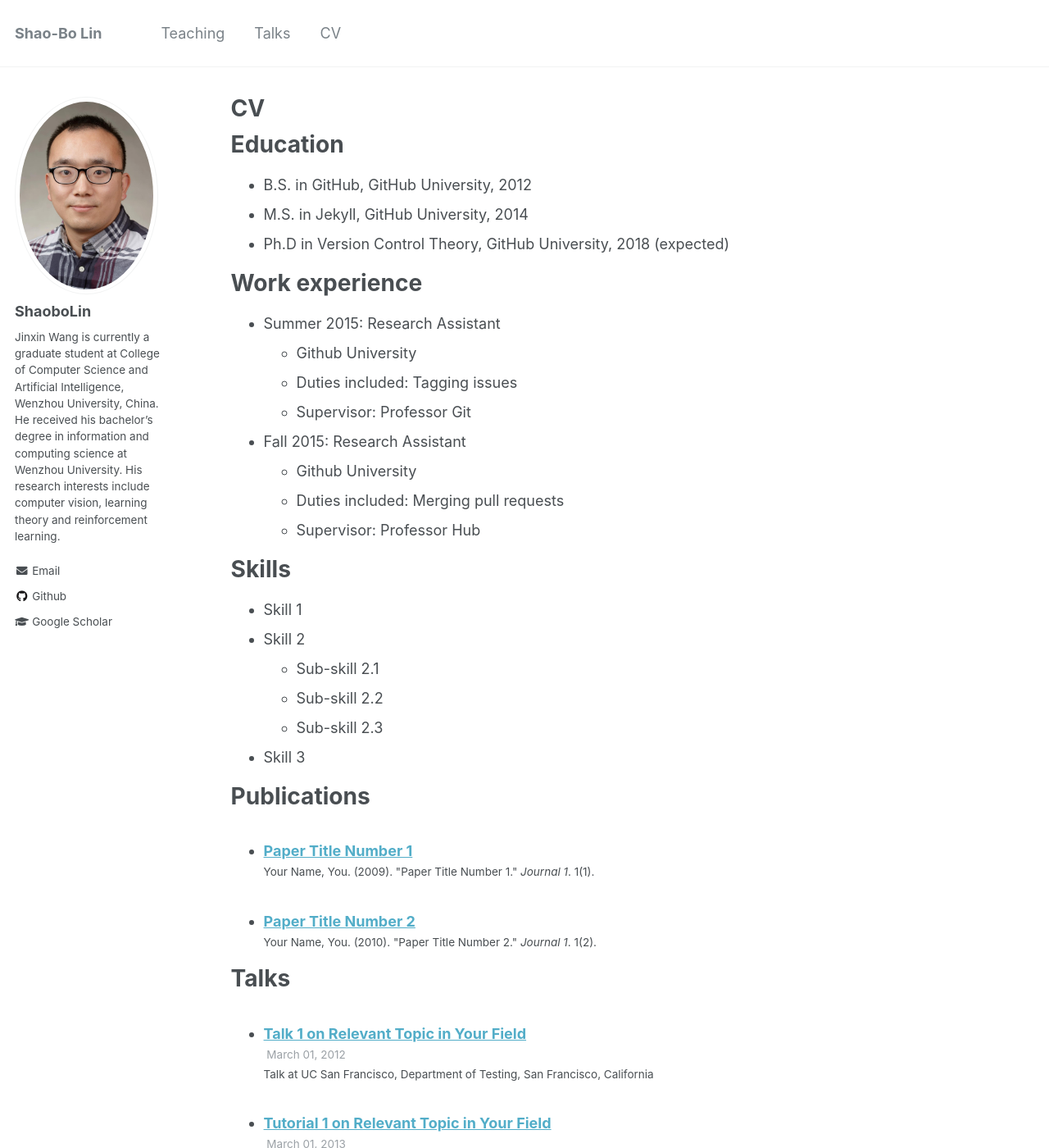
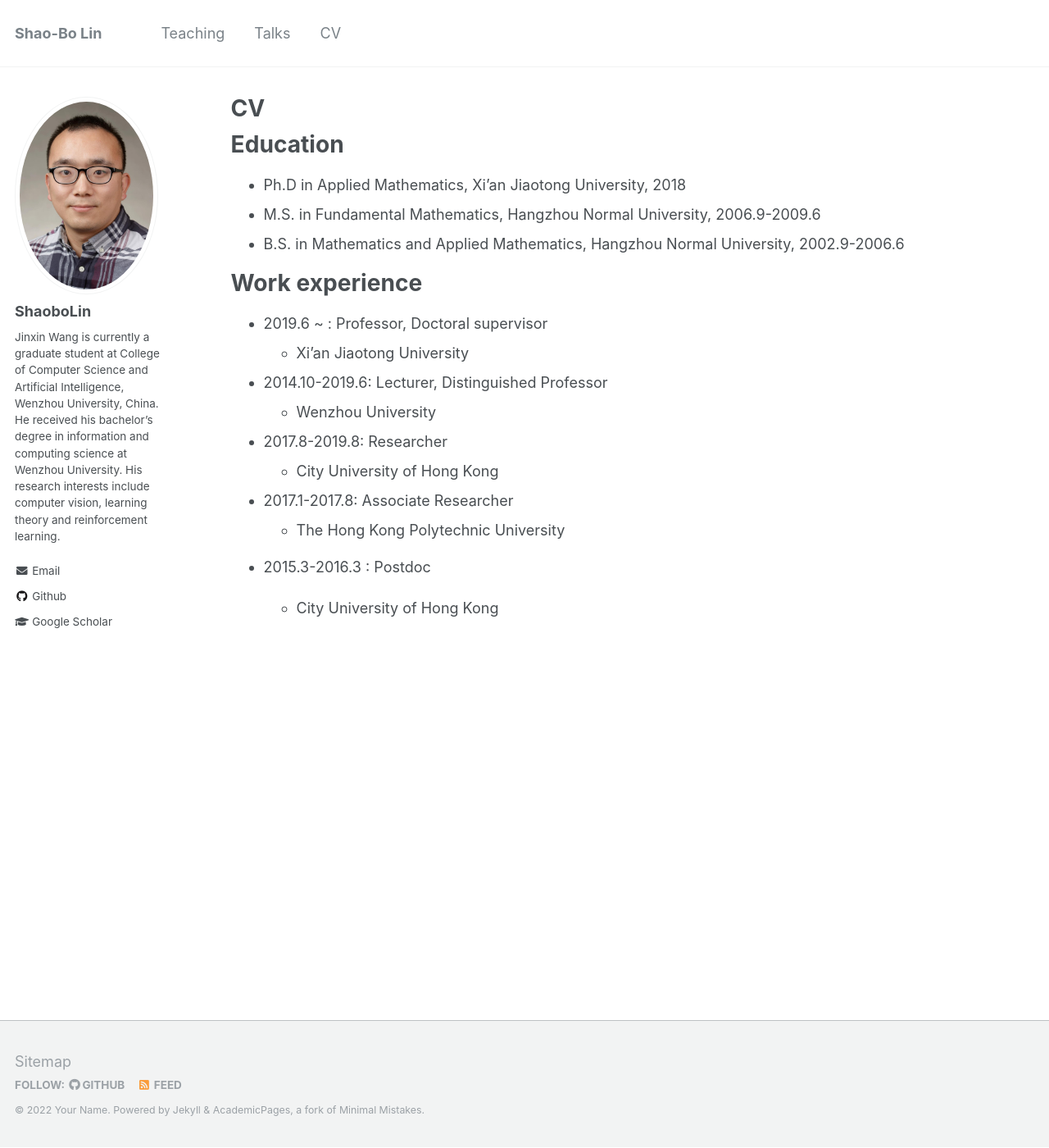
Before and after one commit to JxwangLearningTheory/JxwangLearningTheory.github.io, a Jekyll site: the page built from _pages/cv.md, in a window 1280 px wide and 1400 px high. Shown: the whole window at 82% size. Built offline with Jekyll 4.4.1, drawn with Linux system fonts in a browser that asks for light colours; some of the changed text lies outside the part shown.

Commit message:
Update cv.md

```diff
--- a/_pages/cv.md
+++ b/_pages/cv.md
@@ -7,53 +7,24 @@ redirect_from:
   - /resume
 ---
 
-{% include base_path %}
-
 Education
 ======
-* B.S. in GitHub, GitHub University, 2012
-* M.S. in Jekyll, GitHub University, 2014
-* Ph.D in Version Control Theory, GitHub University, 2018 (expected)
+* Ph.D in Applied Mathematics, Xi'an Jiaotong University, 2018
+* M.S. in Fundamental Mathematics, Hangzhou Normal University, 2006.9-2009.6
+* B.S. in Mathematics and Applied Mathematics, Hangzhou Normal University, 2002.9-2006.6
 
 Work experience
 ======
-* Summer 2015: Research Assistant
-  * Github University
-  * Duties included: Tagging issues
-  * Supervisor: Professor Git
+* 2019.6 ~ :  Professor,  Doctoral supervisor
+  * Xi'an Jiaotong University
+* 2014.10-2019.6: Lecturer, Distinguished Professor
+  * Wenzhou University
 
-* Fall 2015: Research Assistant
-  * Github University
-  * Duties included: Merging pull requests
-  * Supervisor: Professor Hub
+* 2017.8-2019.8: Researcher
+  * City University of Hong Kong
+* 2017.1-2017.8:  Associate Researcher
+  *  The Hong Kong Polytechnic University
 
-Skills
-======
-* Skill 1
-* Skill 2
-  * Sub-skill 2.1
-  * Sub-skill 2.2
-  * Sub-skill 2.3
-* Skill 3
+* 2015.3-2016.3 :  Postdoc
 
-Publications
-======
-  <ul>{% for post in site.publications %}
-    {% include archive-single-cv.html %}
-  {% endfor %}</ul>
-
-Talks
-======
-  <ul>{% for post in site.talks %}
-    {% include archive-single-talk-cv.html %}
-  {% endfor %}</ul>
-
-Teaching
-======
-  <ul>{% for post in site.teaching %}
-    {% include archive-single-cv.html %}
-  {% endfor %}</ul>
-
-Service and leadership
-======
-* Currently signed in to 43 different slack teams
+  * City University of Hong Kong
```
